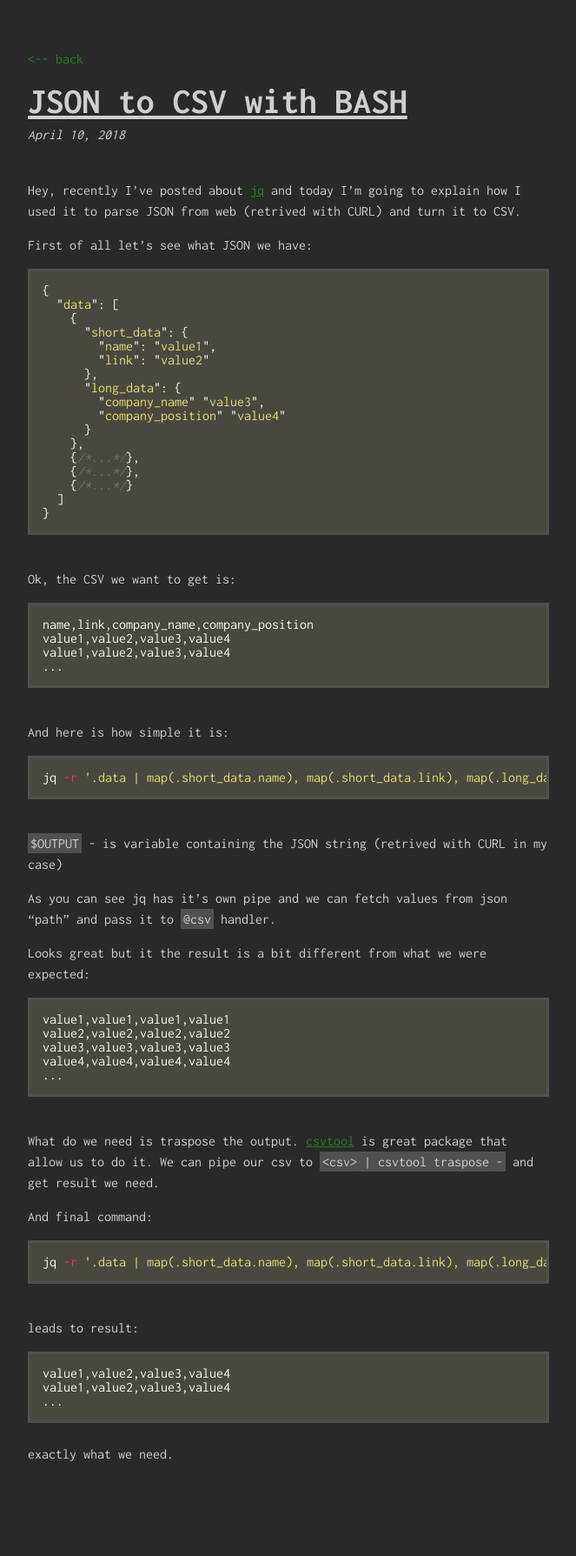
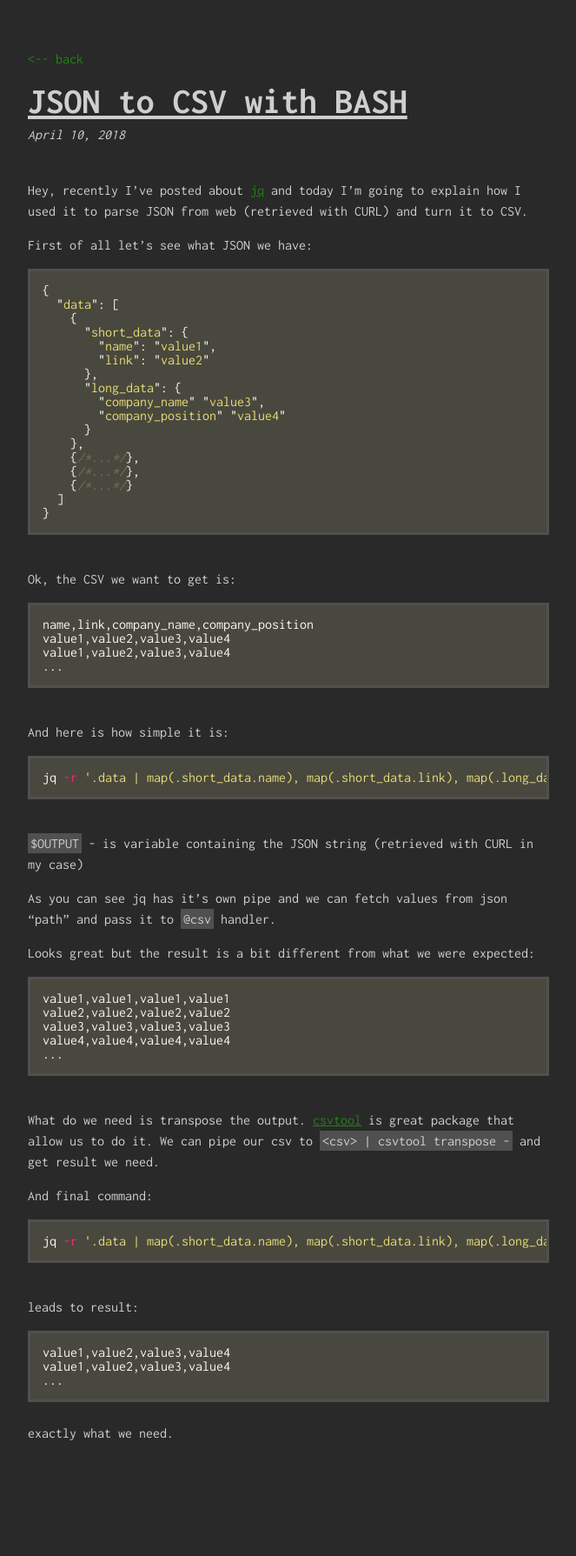
Before and after one commit to krydos/blog, a Jekyll site: the page built from _posts/2018-04-10-json-to-csv-with-bash.md, in a window 1280 px wide. Shown: the whole page at 87% size, without its empty margins (308-971 px from the left). Built offline with Jekyll 4.4.1, drawn with Linux system fonts in a browser that asks for light colours; comment, search, counter and statistics services are not loaded; after the commit the page ends 1765 px from its top, so only the background shows below that.

Commit message:
fix typos in json->csv post

````diff
--- a/_posts/2018-04-10-json-to-csv-with-bash.md
+++ b/_posts/2018-04-10-json-to-csv-with-bash.md
@@ -6,7 +6,7 @@ description: BASH parse JSON to CSV
 ---
 
 Hey, recently I've posted about [jq]({% post_url 2018-03-23-format-curl-json %}) and today I'm going
-to explain how I used it to parse JSON from web (retrived with CURL) and turn it to CSV.
+to explain how I used it to parse JSON from web (retrieved with CURL) and turn it to CSV.
 
 First of all let's see what JSON we have:
 
@@ -48,11 +48,11 @@ jq -r '.data | map(.short_data.name), map(.short_data.link), map(.long_data.comp
 ```
 <br/>
 
-`$OUTPUT` - is variable containing the JSON string (retrived with CURL in my case)
+`$OUTPUT` - is variable containing the JSON string (retrieved with CURL in my case)
 
 As you can see jq has it's own pipe and we can fetch values from json "path" and pass it to `@csv` handler.
 
-Looks great but it the result is a bit different from what we were expected:
+Looks great but the result is a bit different from what we were expected:
 
 ```
 value1,value1,value1,value1
@@ -63,8 +63,8 @@ value4,value4,value4,value4
 ```
 <br/>
 
-What do we need is traspose the output. [csvtool](https://github.com/Chris00/ocaml-csv) is great package that allow us to do it.
-We can pipe our csv to `<csv> | csvtool traspose -` and get result we need.
+What do we need is transpose the output. [csvtool](https://github.com/Chris00/ocaml-csv) is great package that allow us to do it.
+We can pipe our csv to `<csv> | csvtool transpose -` and get result we need.
 
 And final command:
 
````
